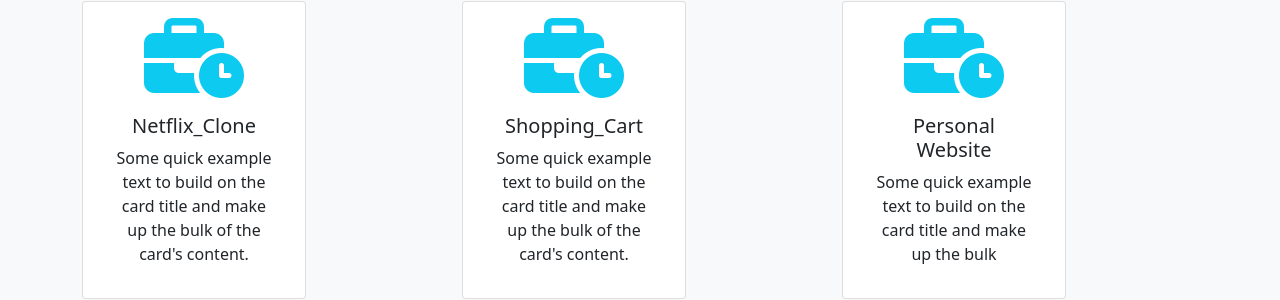
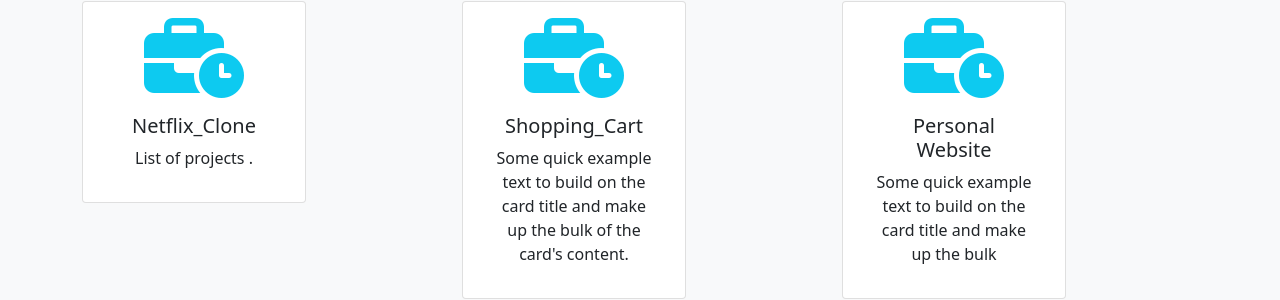
Before and after one commit to Gemoth/Gemoth.github.io, a plain HTML site: page info/index.html in a window 1280 px wide. Shown: the part 663-963 px from the top of the page. Drawn offline with nearby package versions, Linux system fonts and the light colour scheme.

```diff
--- a/info/index.html
+++ b/info/index.html
@@ -77,7 +77,7 @@
               <i class="fa-solid fa-business-time display-1 text-info"></i>
               <div class="card-body">
                 <h5>Netflix_Clone</h5>
-                <p class="card-text">Some quick example text to build on the card title and make up the bulk of the card's content.</p>
+                <p class="card-text">List of projects .</p>
               </div>
             </div>
           </div>
```
Also changed, not shown: 2 other files.
